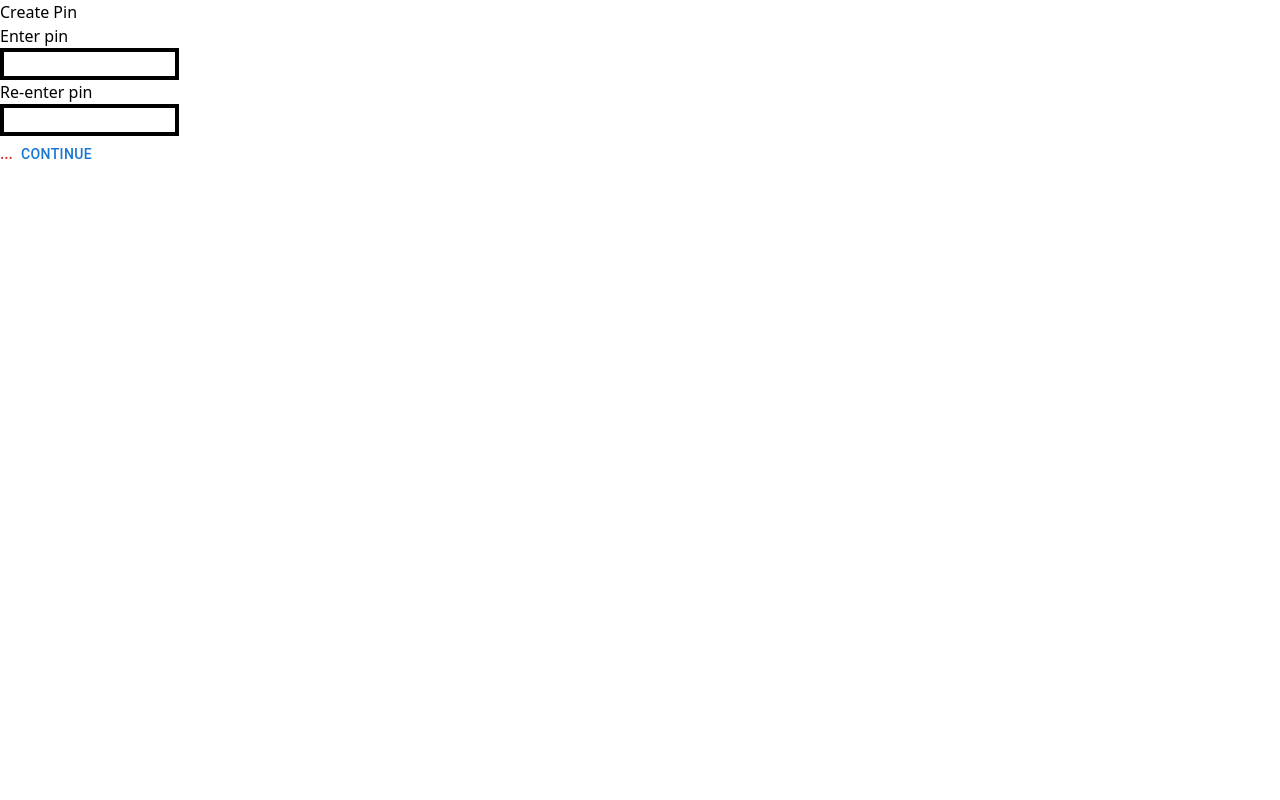
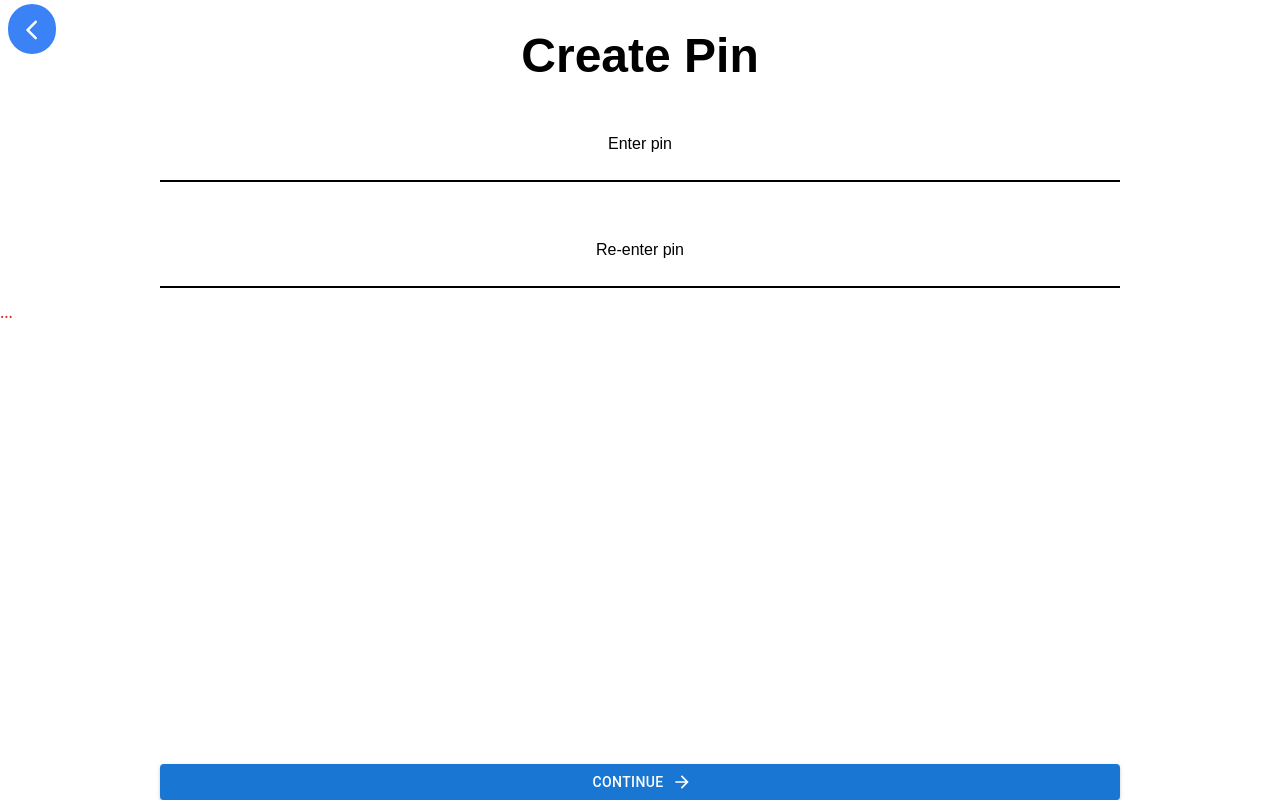
Before and after one commit to Arinz12/Zonapay, a Next.js app: page /dashboard/settings/pin in a window 1280 px wide. Built offline with nearby package versions, Linux system fonts and the light colour scheme.

Commit message:
Some changes where made

```diff
--- a/components/Numpad.js
+++ b/components/Numpad.js
@@ -1,4 +1,5 @@
 import React, { useState } from "react";
+
 
 const NumericPad = ({ maxLength = 4, onSubmit }) => {
   const [pin, setPin] = useState("");
@@ -19,7 +20,8 @@ const NumericPad = ({ maxLength = 4, onSubmit }) => {
     if (onSubmit) onSubmit(pin);
     console.log("PIN Submitted:", pin);
   };
-  return (<div id="keyPad" style={{backgroundColor:"gainsboro"}} className=" flex-col items-center mt-10 fixed rounded-t-2xl z-10 w-full bottom-0 pt-5 shp hidden ">
+  return (<div id="keyPad" style={{backgroundColor:"rgba(0, 0, 0, 0.253)",backdropFilter:"blur(9px)"}} className=" flex-col items-center mt-10 fixed  z-10 w-full bottom-0 h-full pt-36 shp hidden ">
+
       <span onClick={()=>{document.getElementById("keyPad").style.display="none"}} className="absolute text-black text-4xl top-1 right-3">&times;</span>
       {/* PIN Input */}
       <input
@@ -28,22 +30,23 @@ const NumericPad = ({ maxLength = 4, onSubmit }) => {
         readOnly
         maxLength={maxLength}
         placeholder="Enter PIN"
-        className="w-48 text-center text-2xl border-2 border-gray-300 rounded-md py-2 mb-6 focus:outline-none focus:ring-2 focus:ring-blue-500"
+        className="w-48 text-center text-2xl border-1 border-blue-500 rounded-full py-2 mb-6 focus:outline-none focus:ring-2 focus:ring-blue-500"
       />
 
       {/* Numeric Pad */}
       <div className="grid grid-cols-3 gap-8">
         {[1, 2, 3, 4, 5, 6, 7, 8, 9, "clear", 0, "delete"].map((item) => (
           <button
+          style={{borderRadius:"50%"}}
             key={item}
             onClick={() => handleButtonClick(item.toString())}
-            className={`w-12 h-12 text-xl rounded-lg shadow-md
+            className={`w-12 h-12 text-xl  shadow-md
               ${
                 item === "clear"
-                  ? "bg-red-500 text-white hover:bg-red-600"
+                  ? "bg-none text-black hover:bg-none"
                   : item === "delete"
-                  ? "bg-yellow-500 text-black hover:bg-yellow-600"
-                  : "bg-blue-500 text-white hover:bg-blue-600"
+                  ? "bg-none text-black hover:bg-none"
+                  : "bg-none text-black hover:bg-none"
               }`}
           >
             {item === "clear" ? "C" : item === "delete" ? "⌫" : item}
@@ -54,9 +57,9 @@ const NumericPad = ({ maxLength = 4, onSubmit }) => {
       {/* Submit Button */}
       <button
         onClick={handleSubmit}
-        className="mt-6 px-6 py-2 text-xl text-white bg-green-500 rounded-lg shadow-md hover:bg-green-600"
+        className="mt-6 px-6 py-2 text-xl text-white bg-blue-500 rounded-full shadow-md hover:bg-blue-600"
       >
-        Submit
+        Proceed
       </button>
     </div>
   );
--- a/package.json
+++ b/package.json
@@ -3,7 +3,7 @@
   "version": "0.1.0",
   "private": true,
   "scripts": {
-    "dev": "cross-env NODE_ENV=development nodemon server",
+    "dev": "cross-env NODE_ENV=development node server",
     "build": "next build",
     "start": "node server"
   },
@@ -14,6 +14,7 @@
     "@emotion/react": "^11.13.3",
     "@emotion/styled": "^11.13.0",
     "@fontsource/roboto": "^5.1.0",
+    "@langchain/openai": "^0.3.17",
     "@mui/icons-material": "^5.16.7",
     "@mui/material": "^5.16.7",
     "@mui/styles": "^5.16.7",
@@ -32,9 +33,11 @@
     "mongoose": "^6.13.3",
     "multer": "^1.4.5-lts.1",
     "next": "^11.1.4",
+    "node-cron": "^3.0.3",
     "node-fetch": "^2.7.0",
     "nodemailer": "^6.9.16",
     "nodemon": "^2.0.22",
+    "openai": "^3.3.0",
     "passport": "^0.7.0",
     "passport-local": "^1.0.0",
     "pug": "^3.0.3",
--- a/pages/dashboard/airtime.js
+++ b/pages/dashboard/airtime.js
@@ -271,11 +271,11 @@ catch(e){
     </div>
     <div className="pt-7">
     <label htmlFor="amt" className="rubik-h pb-3">Amount</label>
-<input style={{fontSize:"30px"}} type="number" id="amt"  name="amount" className="focus:outline-none pl-2 w-full h-12 rubik-h border-0 border-b-2 border-black" /></div>
+<input autoComplete={"off"} style={{fontSize:"30px"}} type="number" id="amt"  name="amount" className="focus:outline-none pl-2 w-full h-12 rubik-h border-0 border-b-2 border-black" /></div>
 
 <div className="pt-7">
     <label for="phone" className="rubik-h pb-3">Phone number</label>
-<input style={{fontSize:"25px"}} type="string"  id="phone" name="Phoneno" className="focus:outline-none pl-2 w-full h-12 rubik-h border-0 border-b-2 border-black" /></div>
+<input autoComplete={"off"} style={{fontSize:"25px"}} type="string"  id="phone" name="Phoneno" className="focus:outline-none pl-2 w-full h-12 rubik-h border-0 border-b-2 border-black" /></div>
 
 { loading? <Button variant="contained" className="text-white mt-12 p-4"  sx={{backgroundColor:"#1E3A5F",textTransform:"none",borderRadius:"30px"}}>Processing...</Button> : <Button id="ready" className="text-white mt-12 p-4" disabled={enable} type="submit" variant="contained" endIcon={<ArrowForward/> } sx={{backgroundColor:"#1E3A5F",textTransform:"none",borderRadius:"30px"  }} >proceed</Button>}
 </form>
--- a/pages/dashboard/ctv.js
+++ b/pages/dashboard/ctv.js
@@ -118,8 +118,6 @@ useEffect(()=>{
                <input onKeyUp={val}  id="iuc" className="border-0 border-b-4 border-blue-600 focus:outline-none rubik-h font-bold" type="number" name="iuc" placeholder="Decoder number"  /> <span style={{color:"blue"}} id="user" className="hidden font-bold"></span></div>
                <div className= "flex flex-col mt-4"><label htmlFor="pn" className="rubik-b font-bold" style={{fontSize:"20px"}}> Phone number</label>
                <input id="pn" className="border-0 border-b-4 border-blue-600 focus:outline-none" type="text" placeholder="Enter number" name="phone" /></div>
-
-
 
  {(cpp=="gotv")? <div className="grid grid-cols-2 justify-center items-center mt-4 w-full gap-5">
 <div> <label htmlFor="gotv-smallie">
@@ -446,9 +444,6 @@ gotv supa <br/>15,700
                 </div>
             </form>
         </div>}
-
-
-
     </>)
 }
 export async function getServerSideProps(context){
@@ -464,5 +459,4 @@ return {
     props:{}
 }
 }
-
 export default Cable
--- a/pages/dashboard/index.js
+++ b/pages/dashboard/index.js
@@ -44,18 +44,15 @@ const Dashboard = ({obj}) => {
  <Link href={"https://zonapay.onrender.com/dashboard/history"}>{<History begin={"txn"} sx={{color:"white",fontSize:"30px",zIndex:10}}/>}</Link></div>
                 </div>
                 <div className='h-36 ml-2 mr-2 rounded-3xl bg-blue-600'></div>
-
             </Carousel>
         </div>
         <div className='ml-1 mr-1 p-3 mt-4'>
             <div className='grid grid-cols-3 mx-auto gap-5 justify-center items-center justify-items-center'>
-
                <Link href={"/dashboard/airtime"}>{<Paper elevation={5} className='flex flex-col justify-center items-center p-3 ' style={{width:"80px",height:"80px",backgroundColor:"white",borderRadius:"12px"}}>
                 <div className="flex flex-col justify-center items-center">
                 <PhoneOutlined className='text-blue-600'/>
                 <div className="text-black text-center rubik-h">Buy Airtime</div></div>
                  </Paper> }</Link>
-
            <Link href={"/dashboard/data"}>{ <Paper elevation={5} className='flex flex-col justify-center items-center p-3' style={{width:"80px",height:"80px",backgroundColor:"white",borderRadius:"12px"}}>
            <div className="flex flex-col justify-center items-center">
 <LanguageRounded className='text-blue-600'  />
--- a/pages/dashboard/settings/pin.js
+++ b/pages/dashboard/settings/pin.js
@@ -1,4 +1,4 @@
-import { ArrowBack, CheckCircle } from "@mui/icons-material";
+import { ArrowBack, ArrowBackIosRounded, ArrowForward, CheckCircle } from "@mui/icons-material";
 import { Button } from "@mui/material"
 import Head from "next/head"
 import { useEffect, useState } from "react"
@@ -30,7 +30,6 @@ if(resdata.ok){
 catch(e){
     console.log("An error occured check connectivity")
     }}
-
         }
     ,[])
         if(set){
@@ -52,19 +51,21 @@ return(<>
 </Head>
 
 <div className="mx-auto flex flex-col gap-6 justify-center items-start h-full">
-    <form id="form" action="" method="post" autoComplete="off">
-    <div>Create Pin</div>
-    <label htmlFor="fp">Enter pin</label><br/>
-<input className="border-4 border-black w-9/12"  type="password" id="fp"  /><br/>
+   <Link href="/dashboard/settings">{<div className="absolute left-2 p-3 top-1 inline-block rounded-full bg-blue-500"><ArrowBackIosRounded sx={{color:"white"}}/> </div>}</Link>
+    <form className=" w-full mx-auto flex flex-col gap-3 justify-center items-start h-full" id="form" action="" method="post" autoComplete="off">
+    <div className="text-5xl mt-8 mb-10 mx-auto text-center rubik-h">Create Pin</div>
+   <div className="mx-auto rubik-b w-full text-center">
+     <label className="rubik-b" htmlFor="fp">Enter pin</label><br/>
+<input maxLength="4" inputMode="numeric" className="border-0 border-b-2 text-center focus:outline-none border-black w-9/12"  type="password" id="fp"/></div>
 
-<label htmlFor="sp">Re-enter pin</label><br/>
-<input className="border-4 border-black w-9/12"  type='password'  id="sp"/><br/>
+<div className="mx-auto rubik-b w-full text-center mt-11">
+<label className="rubik-b" htmlFor="sp">Re-enter pin</label><br/>
+<input maxLength="4" inputMode="numeric" className="border-0 border-b-2 text-center focus:outline-none border-black w-9/12 "  type='password'  id="sp"/></div>
+
 <span className="text-red-600" id="message">...</span>
-<Button type="submit">Continue</Button>
+<div className="absolute w-full flex bottom-0 mx-auto justify-center text-center"><Button endIcon={<ArrowForward/>} className="p-5 w-3/4 rounded-full bg-blue-600 " variant="contained" type="submit">Continue</Button></div>
 </form>
 </div>
-
-
 </>)
 }
 export default Pin
--- a/pages/index.js
+++ b/pages/index.js
@@ -158,12 +158,17 @@ import Num from '../components/Number';
     <div className='flex flex-col'>
       <h3 className='rubik-h text-center 'style={{fontSize:"17px"}}>Get in touch</h3>
       < Button className="text-center" sx={{textTransform:"none"}}>+2348166041953</ Button>
-      < Button href="mailto:arize1524@gmail.com" className="text-center" sx={{textTransform:"none"}}>arize1524@gmail.com</ Button>
+      < Button href="mailto:arize1524@gmail.com" className="text-center" sx={{textTransform:"none"}}>Email us</ Button>
     </div>
     <div className='flex flex-col '>
       <h3 className='rubik-h text-center'style={{fontSize:"17px"}}>Social media</h3>
-  <Button startIcon={<InstagramIcon />} variant="text" sx={{textTransform:"none"}}className="text-center">Instagram</Button>
-      <Button startIcon={<XIcon />} sx={{textTransform:"none"}} variant="text" className="text-center">Twitter</Button>
+ <Link href={"https://www.instagram.com/gift.igwebuike.37?igsh=MWt4bW93Zm15eTg3OA=="}>
+   {<><Button  startIcon={<InstagramIcon />} variant="text" sx={{textTransform:"none"}}className="text-center">Instagram</Button></>}
+   </Link>
+
+     <Link href={"https://x.com/Zona_it_is?t=HDE0ckMLkV-DJgGBrfQJQA&s=09"}>
+     {<><Button startIcon={<XIcon />} sx={{textTransform:"none"}} variant="text" className="text-center">Twitter</Button></>}
+     </Link>
       </div>
       <div className="mx-auto font-bold md:col-span-4">&copy;2024 Zona enterprise</div>
 </div>
```
Also changed, not shown: 1 other file (tests, documents, lock files or other folders).
